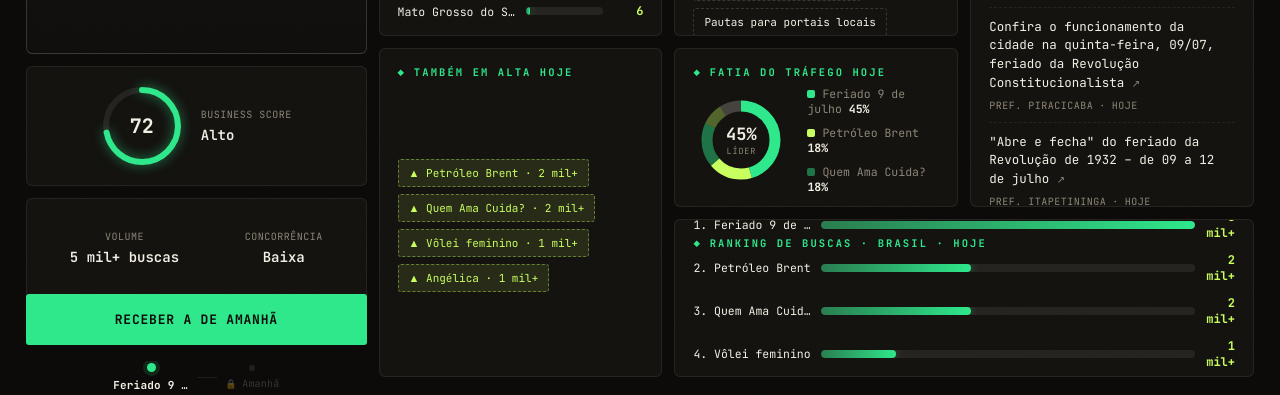
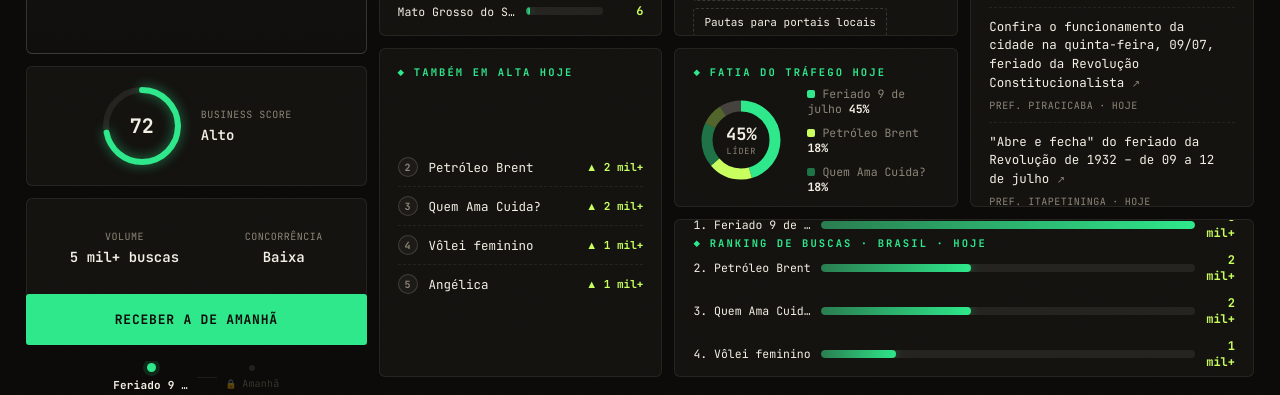
Before and after one commit to jusceliodiaz/trendpulse, a plain HTML site: page index.html in a window 1280 px wide. Shown: the part 405-800 px from the top of the page. Drawn offline with Linux system fonts and the light colour scheme.

Commit message:
firx alta

```diff
--- a/index.html
+++ b/index.html
@@ -224,13 +224,6 @@ body::before{
 }
 @keyframes growW{from{width:0}}
 .region-val{width:30px;flex:0 0 auto;text-align:right;font-size:12px;font-weight:700;color:var(--go)}
-/* related queries */
-.rel{
-  font-size:11px;padding:6px 10px;border-radius:3px;
-  background:transparent;color:var(--muted);border:1px dashed var(--line);
-  font-family:'JetBrains Mono';
-}
-.rel.breakout{color:var(--go);border-color:rgba(200,255,94,.4);background:var(--go-soft)}
 /* devices — donut */
 .donut-wrap{display:flex;align-items:center;justify-content:center;gap:18px}
 .donut{position:relative;width:96px;height:96px;flex:0 0 auto}
@@ -248,6 +241,18 @@ body::before{
 .sw.mobile{background:var(--signal)}
 .sw.desktop{background:var(--go)}
 .sw.tablet{background:var(--line)}
+/* também em alta hoje: leaderboard compacto */
+.hot-row{display:flex;align-items:center;gap:11px;padding:9px 0;border-bottom:1px dashed var(--line-soft)}
+.hot-row:first-child{padding-top:0}
+.hot-row:last-child{border-bottom:none;padding-bottom:0}
+.hot-rank{
+  flex:0 0 auto;width:20px;height:20px;border-radius:50%;
+  background:var(--card);border:1px solid var(--line);
+  display:flex;align-items:center;justify-content:center;
+  font-size:10px;font-weight:700;color:var(--muted);font-family:'JetBrains Mono';
+}
+.hot-name{flex:1;min-width:0;font-size:12.5px;color:var(--ink);white-space:nowrap;overflow:hidden;text-overflow:ellipsis}
+.hot-traffic{flex:0 0 auto;font-size:11px;font-weight:700;color:var(--go);font-family:'JetBrains Mono'}
 /* notícias relacionadas */
 .news-item{
   display:block;padding:10px 0;border-bottom:1px dashed var(--line-soft);
@@ -446,9 +451,14 @@ function regionBlock(regions,note){
     ${bars}`;
 }
 
-/* também em alta hoje (demais tendências reais do dia) */
-function alsoChips(top){
-  return top.slice(1).map(r=>`<span class="rel breakout">▲ ${r.name} · ${r.traffic}</span>`).join("");
+/* também em alta hoje: lista compacta em formato de leaderboard */
+function hotList(top){
+  return top.slice(1).map((r,idx)=>`
+    <div class="hot-row">
+      <span class="hot-rank">${idx+2}</span>
+      <span class="hot-name">${r.name}</span>
+      <span class="hot-traffic">▲ ${r.traffic}</span>
+    </div>`).join("");
 }
 
 /* ranking real de hoje (tráfego relativo ao líder) */
@@ -552,7 +562,7 @@ function render(){
       </div>
 
       <div class="section a-related"><h3>Também em alta hoje</h3>
-        <div class="fill"><div class="ops">${alsoChips(t.topToday)}</div></div>
+        <div class="fill">${hotList(t.topToday)}</div>
       </div>
 
       <div class="section a-news"><h3>Notícias relacionadas</h3><div class="fill">${newsBlock(t.news)}</div></div>
```
